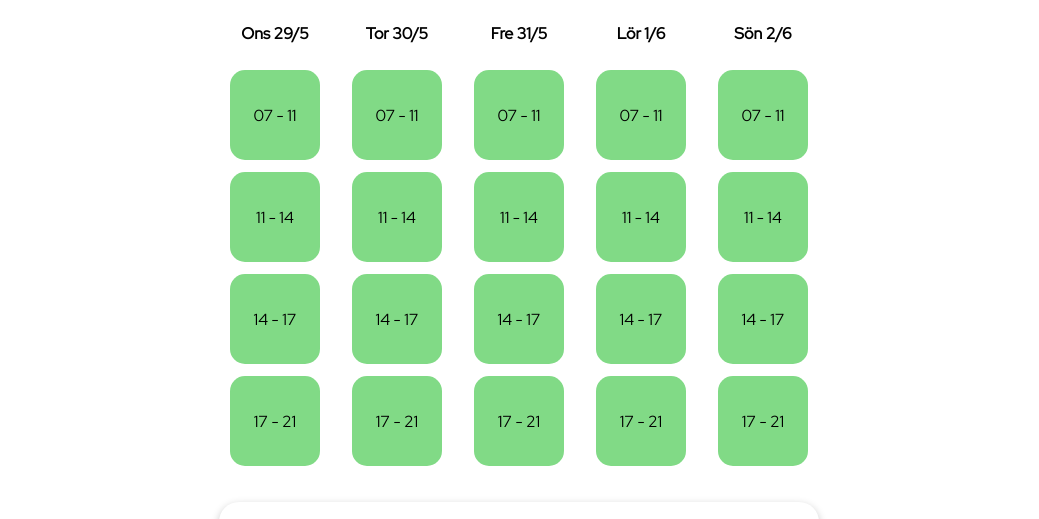
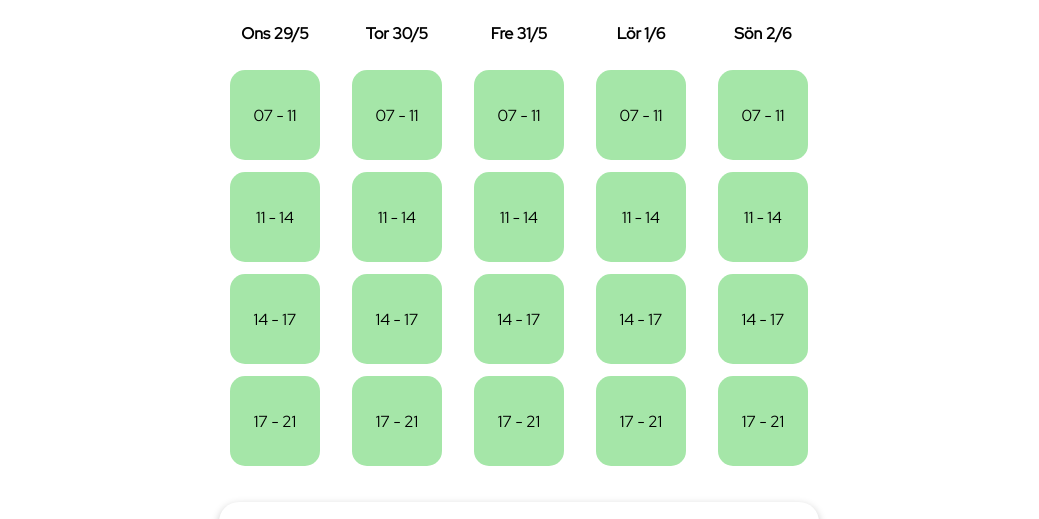
Before and after one commit to gustavAlbrekts0n/bokningsapp, a React (Create React App) app in the folder react-app/: page / in a window 1280 px wide. Shown: the part 210-729 px from the top of the page, without its empty margins (121-1160 px from the left). Built offline with nearby package versions, Linux system fonts and the light colour scheme; no server answers.

Commit message:
Minor fixes and switching date range will deselect time slot

```diff
--- a/react-app/src/App.js
+++ b/react-app/src/App.js
@@ -8,9 +8,9 @@ import ButtonBook from "./components/ButtonBook";
 const App = () => {
   const [selectedDate, setSelectedDate] = useState(" ");
   const [selectedTime, setSelectedTime] = useState(" ");
-  const [data, setData] = useState([]);
   const [selectedRow, setSelectedRow] = useState(-1);
   const [selectedColumn, setSelectedColumn] = useState(-1);
+  const [data, setData] = useState([]);
 
   const handleDateTimeChange = (date, time, rowIndex, columnIndex) => {
     setSelectedDate(date);
--- a/react-app/src/components/calendar.css
+++ b/react-app/src/components/calendar.css
@@ -65,13 +65,13 @@
     text-align: center;
     border-radius: 15px;
     transition: background-color 0.2s, transform 0.15s;
-    background-color: rgb(129, 218, 134);
+    background-color: rgb(165, 230, 168);
     /*background-color: #d3d3d3;*/
 }
 
 .time-slot:hover {
     /*transform: scale(1.03);*/
-    background-color: rgb(116, 170, 199);
+    background-color: rgb(116, 159, 199);
 }
 
 .time-slot-booked {
--- a/react-app/src/components/calendar.js
+++ b/react-app/src/components/calendar.js
@@ -15,10 +15,12 @@ const CalendarComponent = ({
 
   const handleLeftClick = () => {
     setMainOffset((prevOffset) => prevOffset - 1);
+    deselect();
   };
 
   const handleRightClick = () => {
     setMainOffset((prevOffset) => prevOffset + 1);
+    deselect();
   };
 
   const getDateByOffset = (offset) => {
@@ -57,6 +59,11 @@ const CalendarComponent = ({
     return bookings.some(
       (booking) => booking.date === dateString && booking.time === timeSlot
     );
+  };
+
+  const deselect = () => {
+    // Deselect selected time slot (date, time, rowindex, columnindex)
+    onChange(" ", " ", -1, -1);
   };
 
   return (
```
Also changed, not shown: 2 other files (tests, documents, lock files or other folders).
